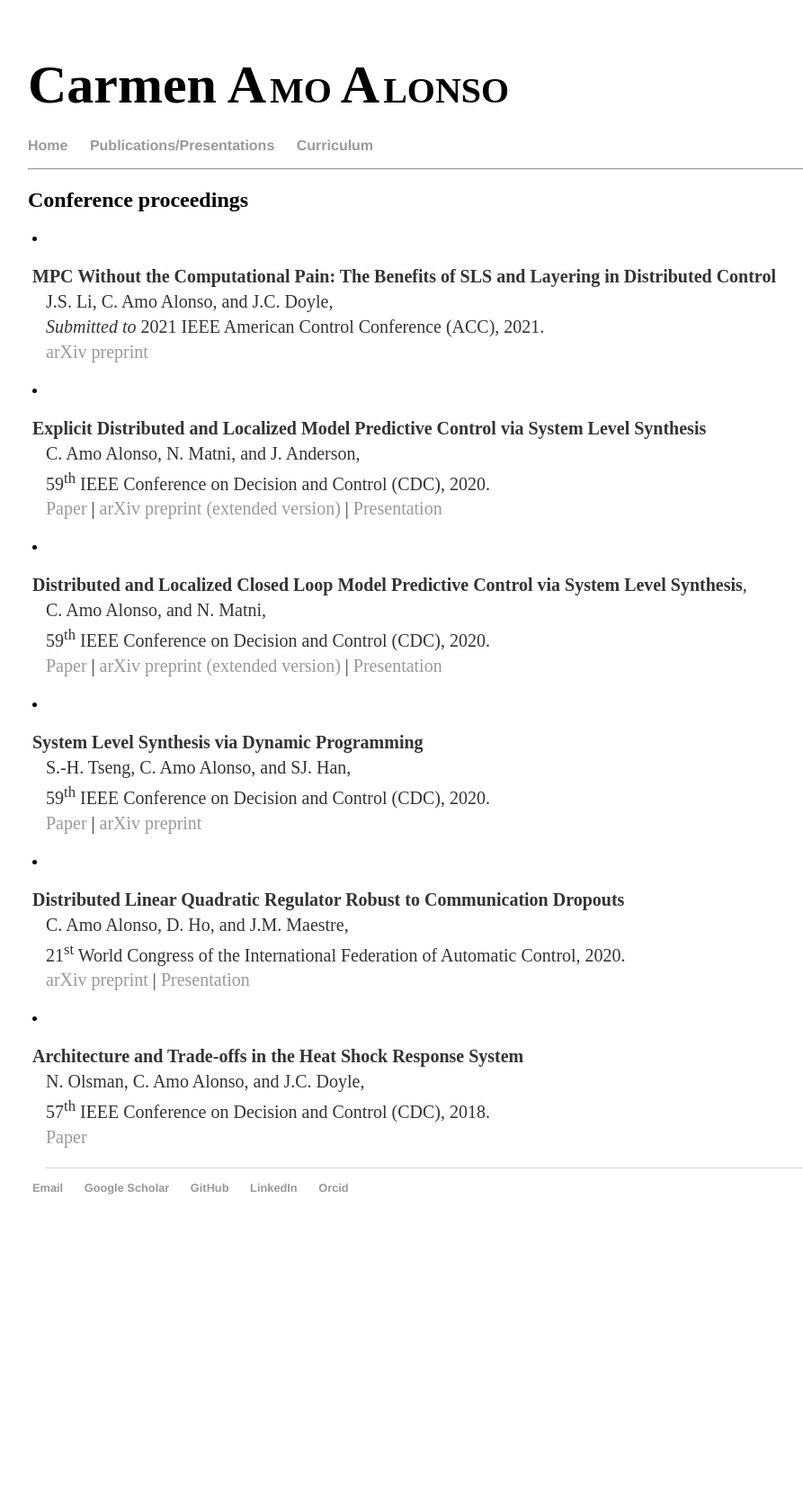
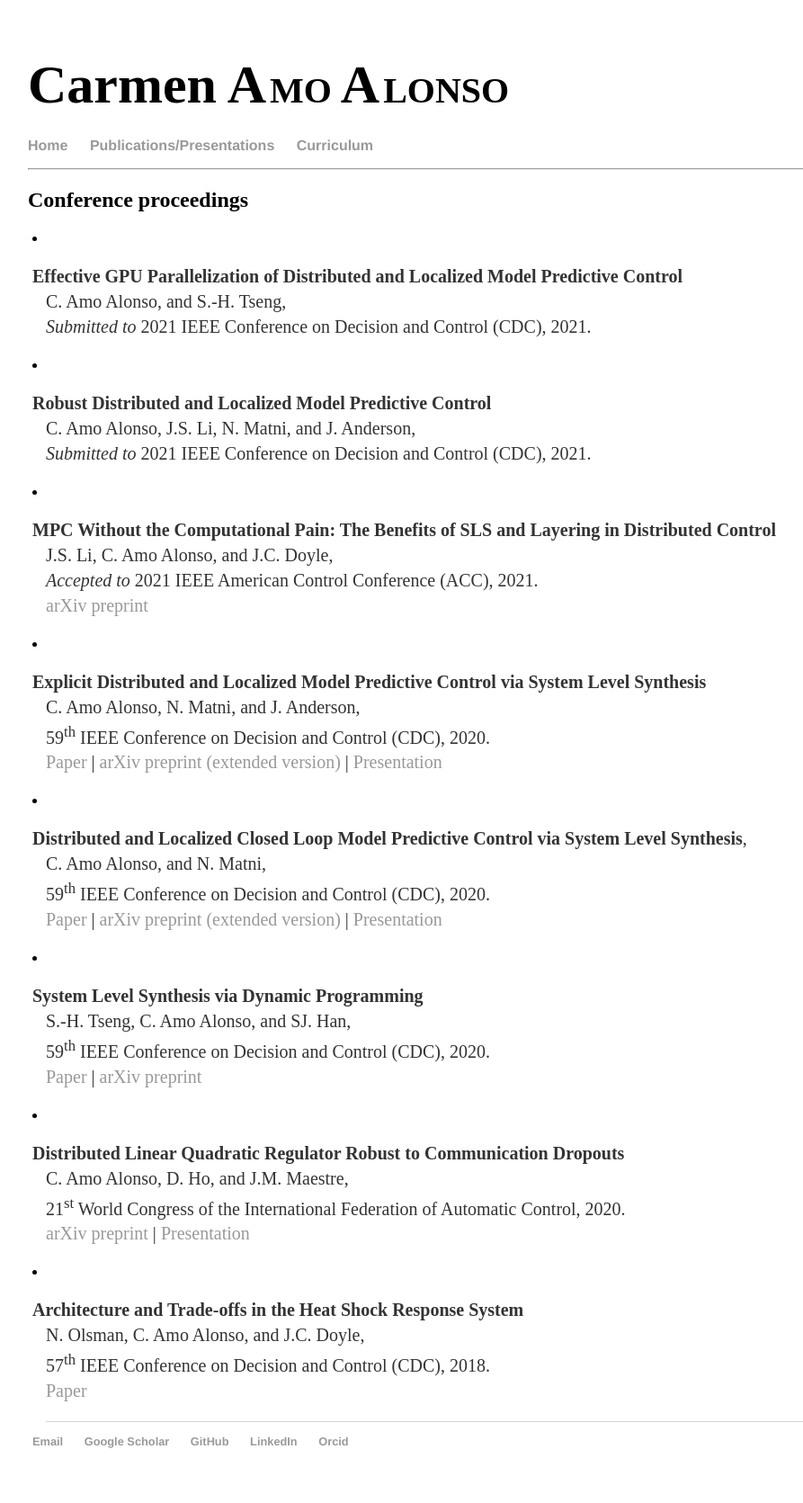
Before and after one commit to camoalon/camoalon.github.io, a Jekyll site: the page built from publications.html, in a window 1280 px wide. Shown: the whole page at 90% size, without its empty margins (161-1054 px from the left). Built offline with Jekyll 4.4.1, drawn with Linux system fonts in a browser that asks for light colours; before the commit the page ends 1389 px from its top, so only the background shows below that.

Commit message:
updated publications & cv

```diff
--- a/publications.html
+++ b/publications.html
@@ -7,9 +7,25 @@ title: Publications/Presentations
 
 <li style="line-height: 17px; padding-left: 20px; text-indent: -15px; " class="full-width" value="1">
 <p  style="font-size:20px" class="paragraph_style_1">
+<strong>Effective GPU Parallelization of Distributed and Localized Model Predictive Control </strong><br />
+C. Amo Alonso, and S.-H. Tseng, <br />
+<em>Submitted to</em> 2021 IEEE Conference on Decision and Control (CDC), 2021. <br />
+</p>
+
+
+<li style="line-height: 17px; padding-left: 20px; text-indent: -15px; " class="full-width" value="1">
+<p  style="font-size:20px" class="paragraph_style_1">
+<strong>Robust Distributed and Localized Model Predictive Control </strong><br />
+C. Amo Alonso, J.S. Li, N. Matni, and J. Anderson, <br />
+<em>Submitted to</em> 2021 IEEE Conference on Decision and Control (CDC), 2021. <br />
+</p>
+
+
+<li style="line-height: 17px; padding-left: 20px; text-indent: -15px; " class="full-width" value="1">
+<p  style="font-size:20px" class="paragraph_style_1">
 <strong>MPC Without the Computational Pain: The Benefits of SLS and Layering in Distributed Control </strong><br />
 J.S. Li, C. Amo Alonso, and J.C. Doyle, <br />
-<em>Submitted to</em> 2021 IEEE American Control Conference (ACC), 2021. <br />
+<em>Accepted to</em> 2021 IEEE American Control Conference (ACC), 2021. <br />
 <a href="https://arxiv.org/abs/1909.10074"> arXiv preprint</a></p>
 
 
```
Also changed, not shown: 1 other file.
